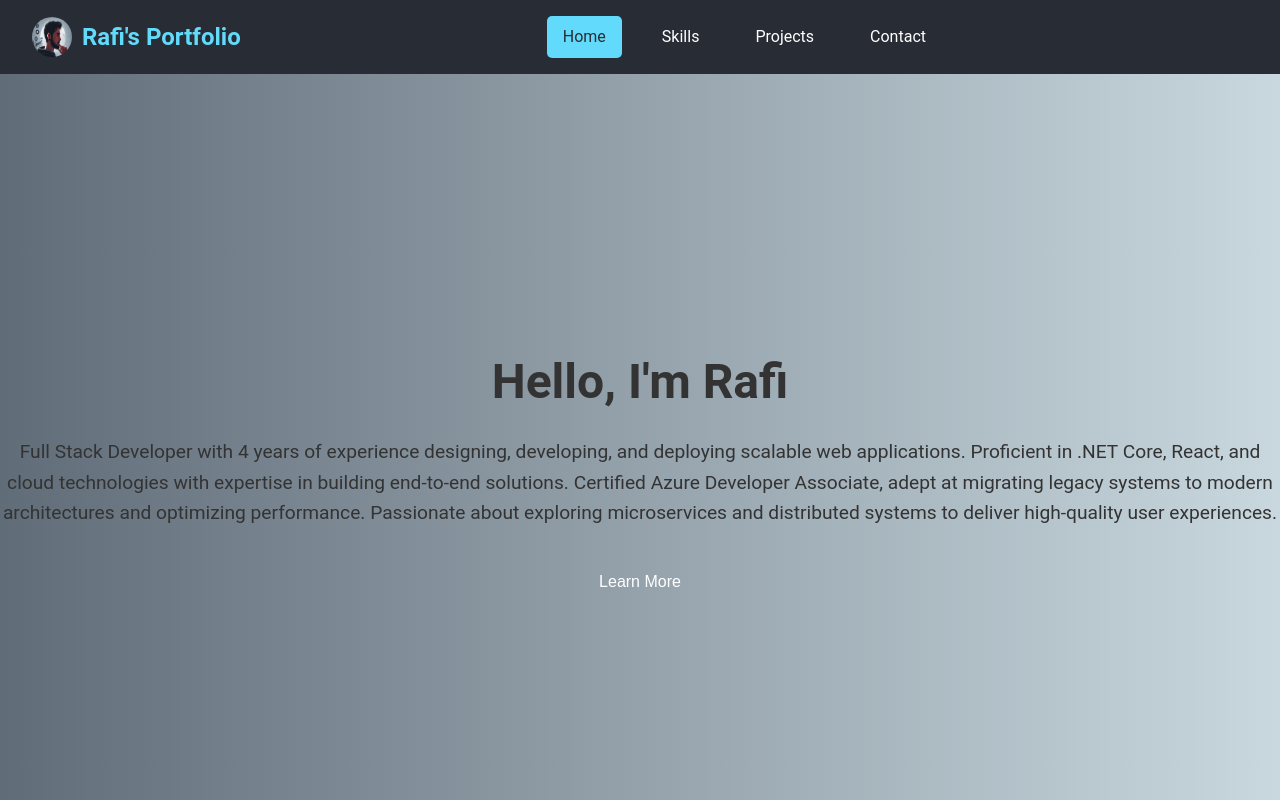
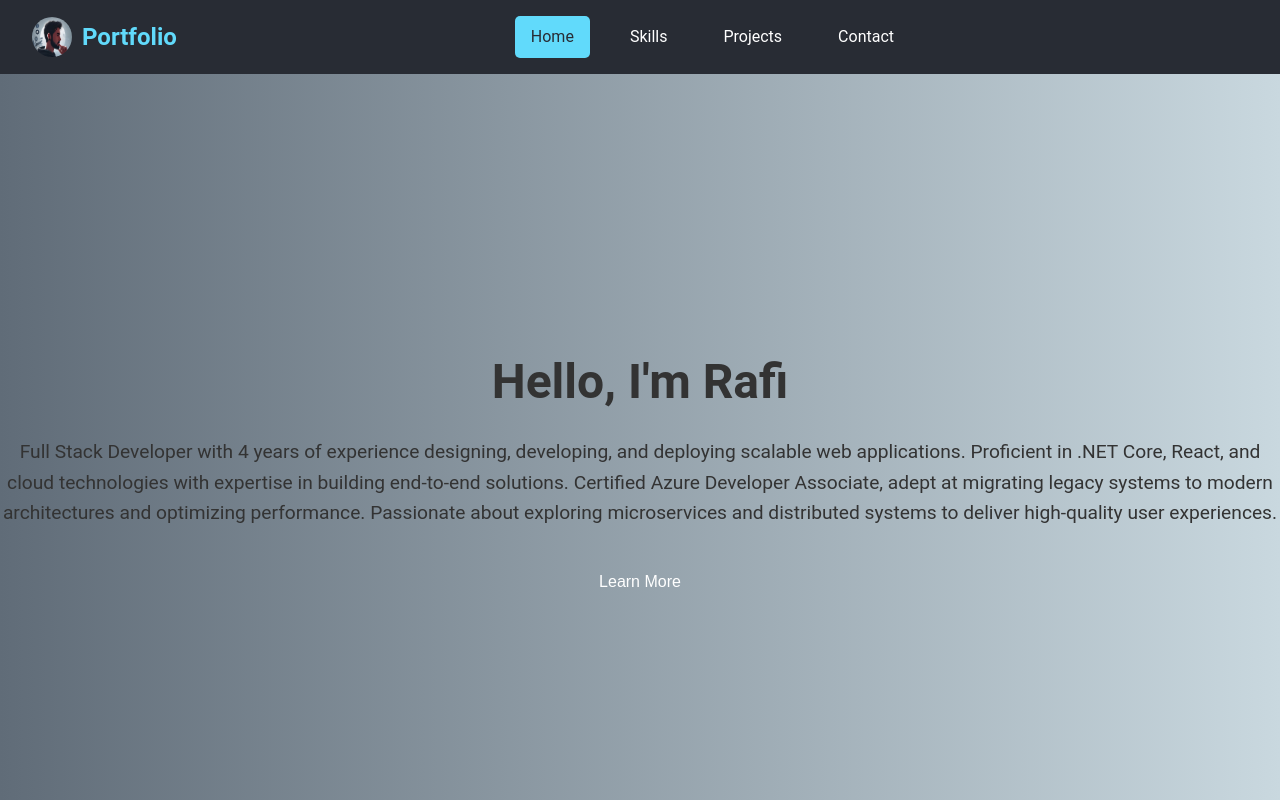
Before and after one commit to Mr-Brown-Rafi/Portifolio, a React (Create React App) app: page / in a window 1280 px wide. Shown: the top 800 px of the page. Built offline with nearby package versions, Linux system fonts and the light colour scheme.

Commit message:
update portfolio name

```diff
--- a/src/components/Navbar.jsx
+++ b/src/components/Navbar.jsx
@@ -46,7 +46,7 @@ const Navbar = () => {
           alt="Brand Logo"
           className="brand-logo"
         />
-        <div className="portfolio-name">Rafi's Portfolio</div>
+        <div className="portfolio-name">Portfolio</div>
       </div>
       <div
         className={`nav-links ${isMenuOpen ? "active" : ""}`}
```
